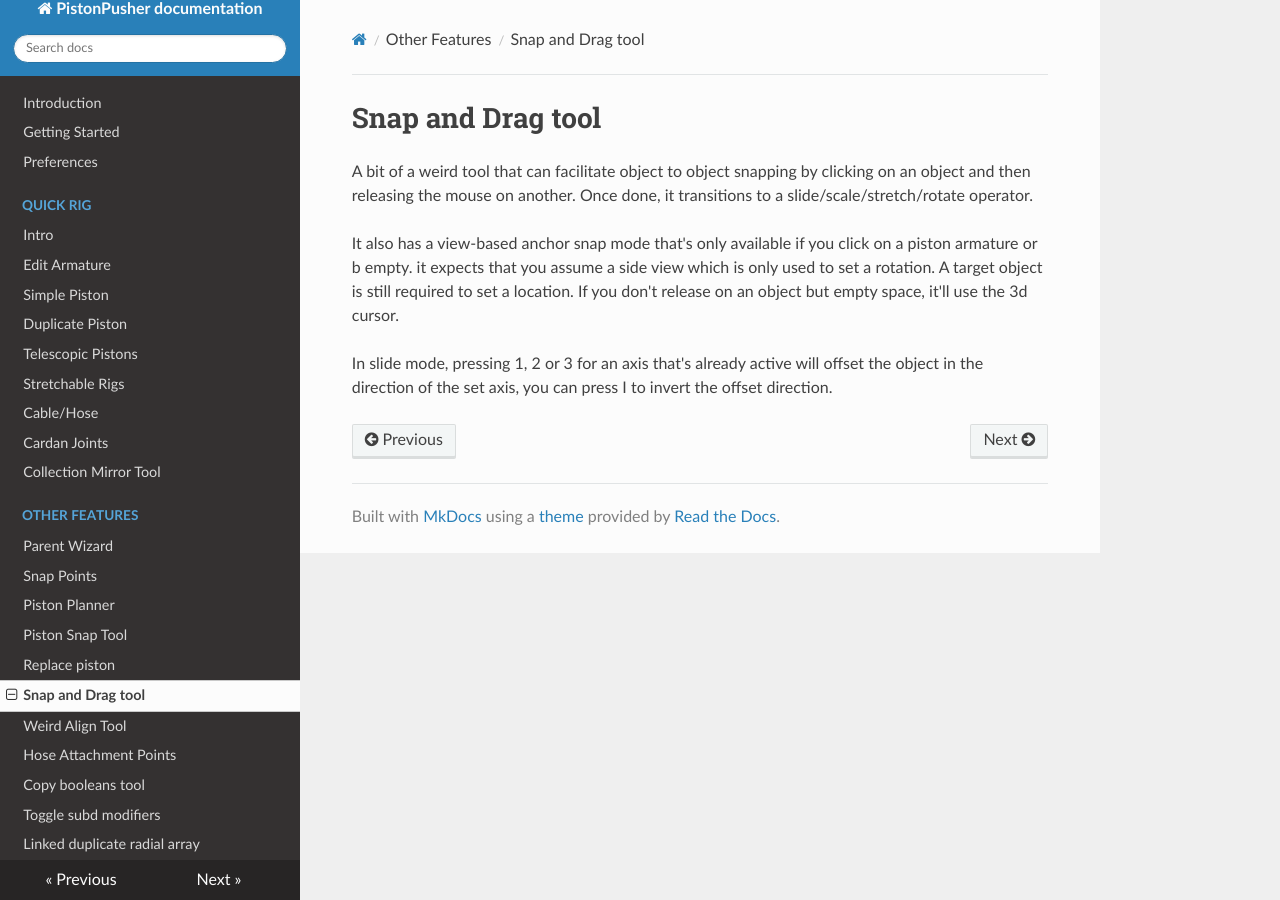
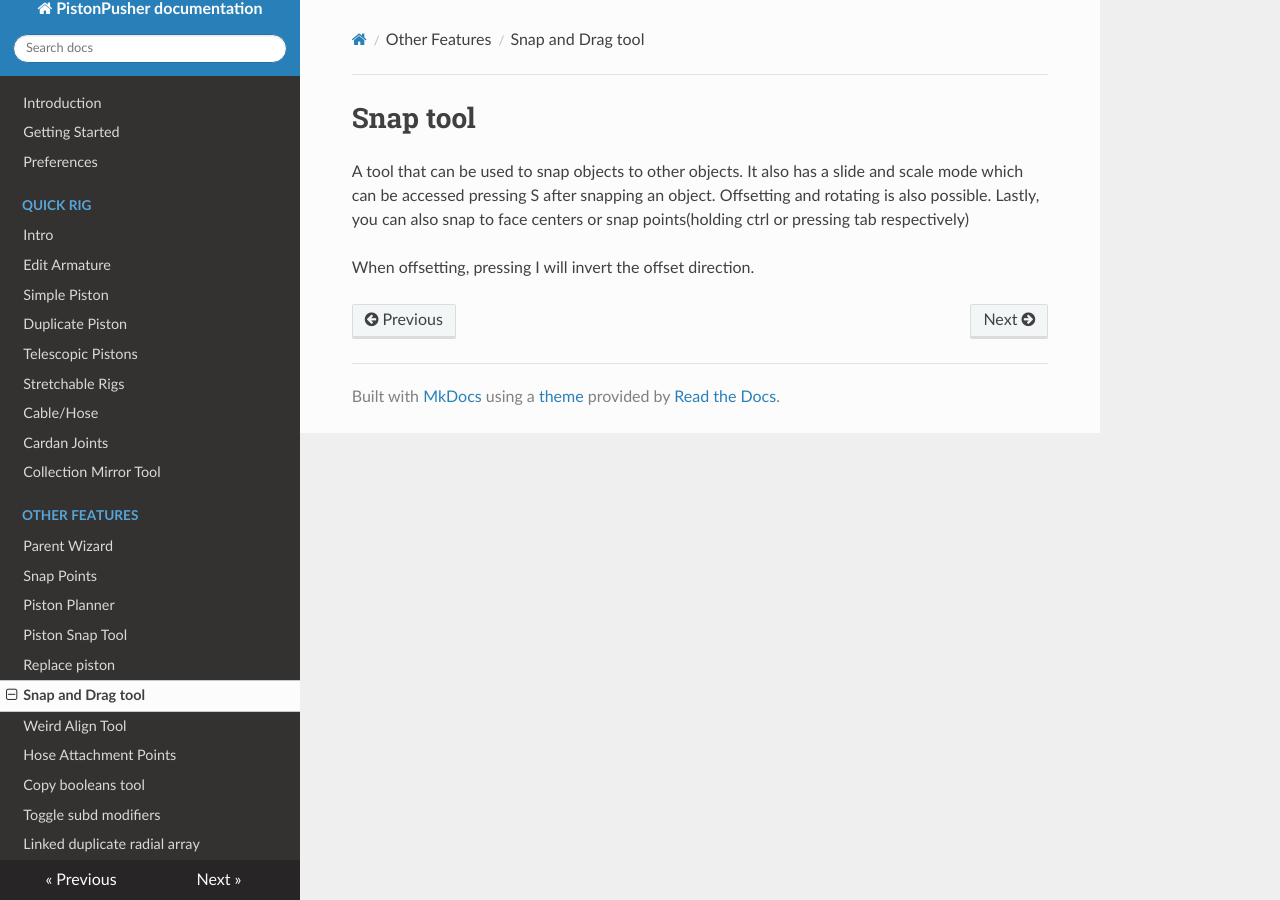
Before and after one commit to ZenderB3D/pp_docs, an MkDocs documentation site: the page built from docs/Features/snap_and_drag.md, in a window 1280 px wide. Built offline with MkDocs 1.6.1, drawn with Linux system fonts in a browser that asks for light colours; nearby versions of some CDN libraries.

Commit message:
Update snap_and_drag.md

```diff
--- a/docs/Features/snap_and_drag.md
+++ b/docs/Features/snap_and_drag.md
@@ -1,7 +1,5 @@
-#Snap and Drag tool
+#Snap tool
 
-A bit of a weird tool that can facilitate object to object snapping by clicking on an object and then releasing the mouse on another. Once done, it transitions to a slide/scale/stretch/rotate operator.
+A tool that can be used to snap objects to other objects. It also has a slide and scale mode which can be accessed pressing S after snapping an object. Offsetting and rotating is also possible. Lastly, you can also snap to face centers or snap points(holding ctrl or pressing tab respectively)
 
-It also has a view-based anchor snap mode that's only available if you click on a piston armature or b empty. it expects that you assume a side view which is only used to set a rotation. A target object is still required to set a location. If you don't release on an object but empty space, it'll use the 3d cursor.
-
-In slide mode, pressing 1, 2 or 3 for an axis that's already active will offset the object in the direction of the set axis, you can press I to invert the offset direction.
+When offsetting, pressing I will invert the offset direction.
```
